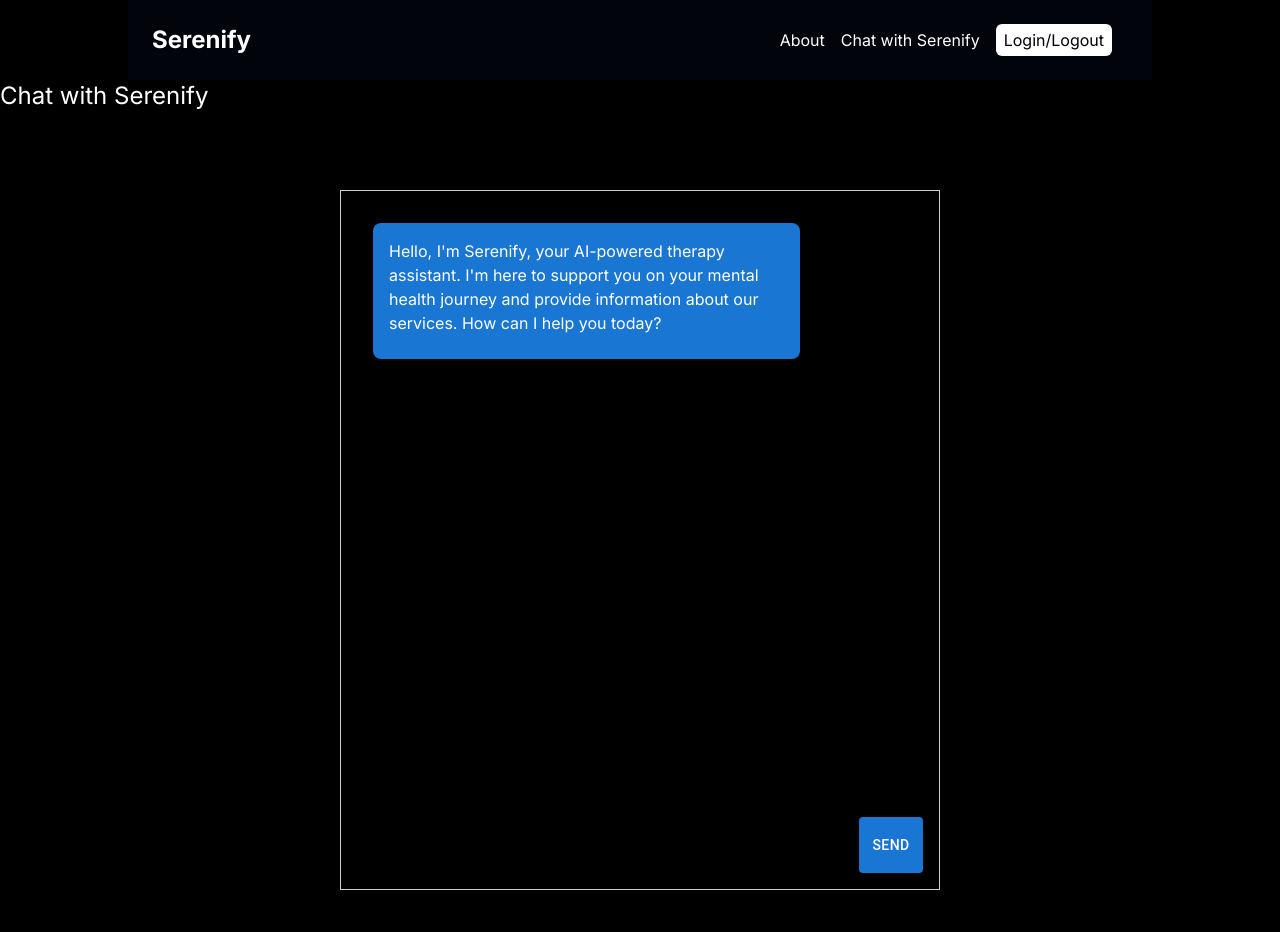
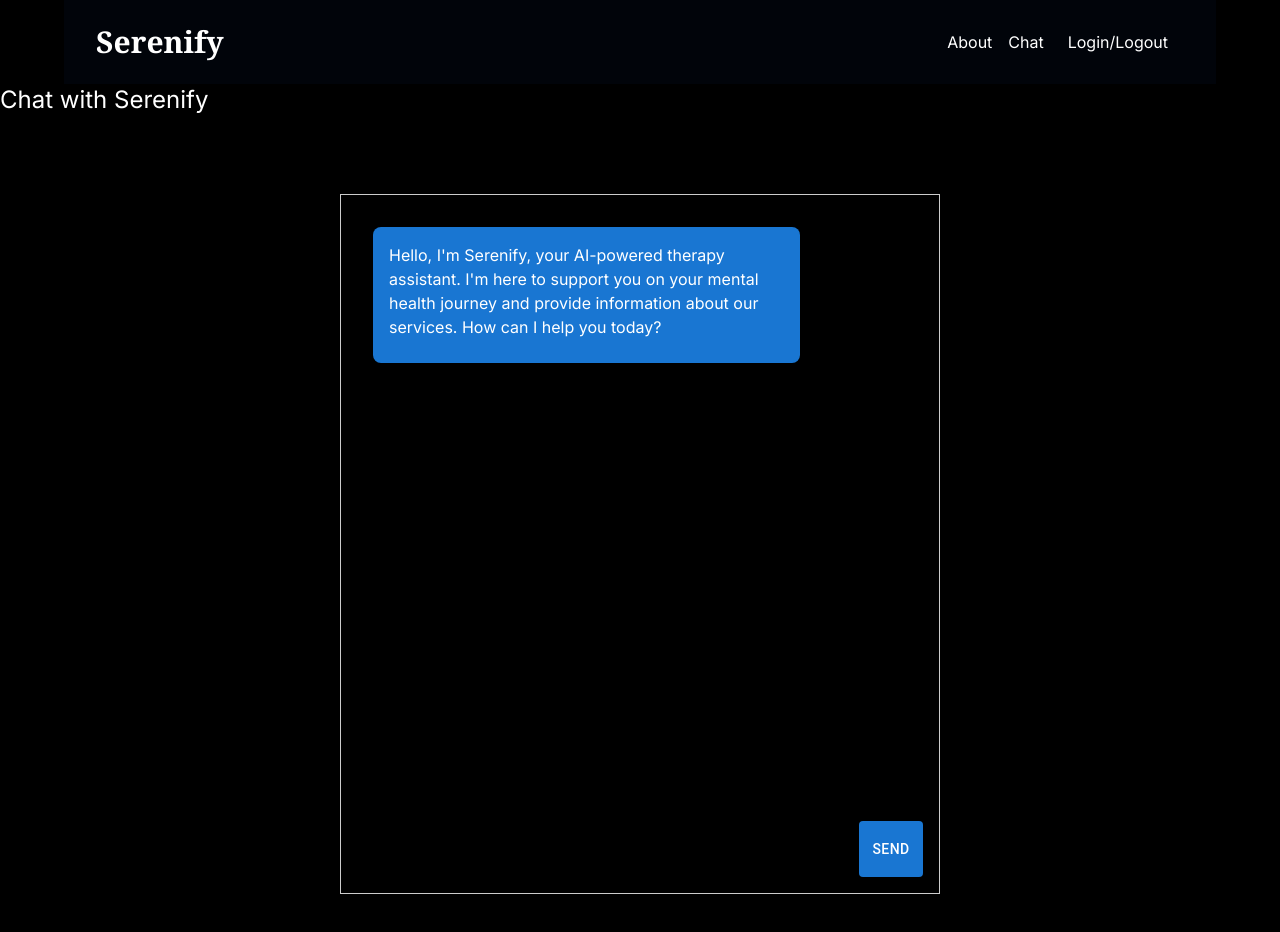
Before and after one commit to gerardjr42/Serenify-AI, a Next.js app: page /chat in a window 1280 px wide. Built offline with nearby package versions, Linux system fonts and the light colour scheme.

Commit message:
update styling for home page

```diff
--- a/app/components/NavBar.jsx
+++ b/app/components/NavBar.jsx
@@ -2,8 +2,8 @@ import Link from "next/link";
 
 export default function NavBar() {
   return (
-    <nav className="p-6 bg-gray-950 bg-opacity-60 flex justify-between items-center w-[80%] mx-auto">
-      <Link href="/" className="text-white text-2xl font-bold">
+    <nav className="p-6 bg-gray-950 bg-opacity-60 flex justify-between items-center w-[90%] mx-auto">
+      <Link href="/" className="text-white text-3xl font-bold font-serif ml-2">
         Serenify
       </Link>
       <ul className="flex items-center">
@@ -14,12 +14,12 @@ export default function NavBar() {
         </li>
         <li className="mr-4">
           <Link href="/chat" className="text-white hover:text-gray-200">
-            Chat with Serenify
+            Chat
           </Link>
         </li>
         <li className="mr-4">
           <Link href="/login" className="text-white hover:text-gray-200">
-            <button className="bg-white text-black px-2 py-1 rounded-md">
+            <button className="text-white  hover:bg-white hover:text-black px-2 py-1 rounded-md">
               Login/Logout
             </button>
           </Link>
--- a/app/page.js
+++ b/app/page.js
@@ -4,14 +4,23 @@ import Layout from "./components/Layout";
 export default function Home() {
   return (
     <Layout>
-      <div className="w-full h-[90vh] grid grid-cols-[1fr_3fr] ">
-        <div className="text-center flex items-center justify-center flex-col">
-          <p className="text-white text-4xl font-bold">Welcome to Serenify</p>
-          <p className="text-white text-xl mt-4">
-            Your AI-powered companion for mental wellness
-          </p>
+      <div className="w-[90%] h-[90vh] grid grid-cols-[1fr_2fr] gap-8 mx-auto">
+        <div className="flex items-center justify-center">
+          <div className="text-left max-w-xl p-8">
+            <h2 className="text-purple-700 text-6xl font-bold mb-2 font-serif">
+              Serenify.
+            </h2>
+            <h1 className="text-white text-4xl font-bold mb-6 leading-tight">
+              <p>You&apos;ve never seen</p>
+              <p>This AI companion.</p>
+            </h1>
+            <p className="text-gray-400 text-xl mb-8 max-w-md">
+              Your AI-powered companion for mental wellness. Experience a new
+              level of support and guidance.
+            </p>
+          </div>
         </div>
-        <div className="">
+        <div className="relative flex items-center justify-center">
           <Spline scene="https://prod.spline.design/6nHbXNojOn8UGSpN/scene.splinecode" />
         </div>
       </div>
```
